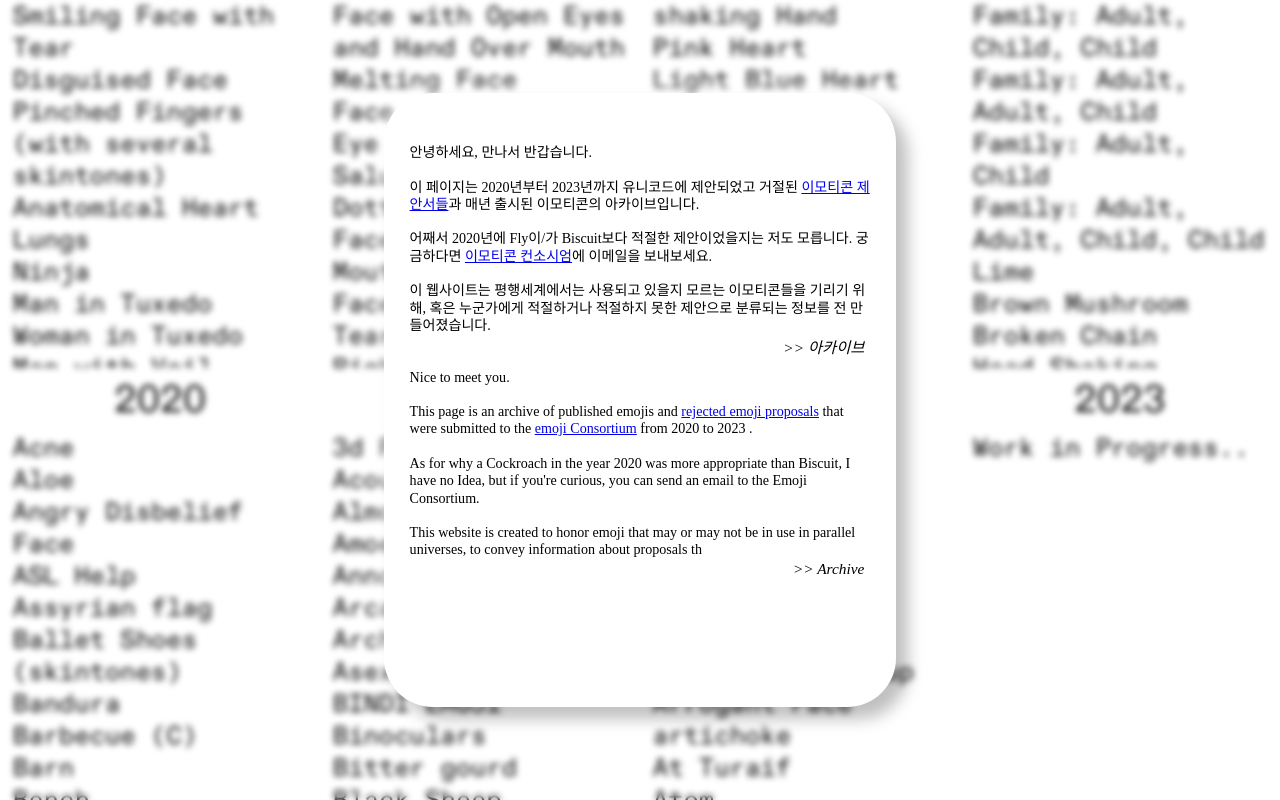
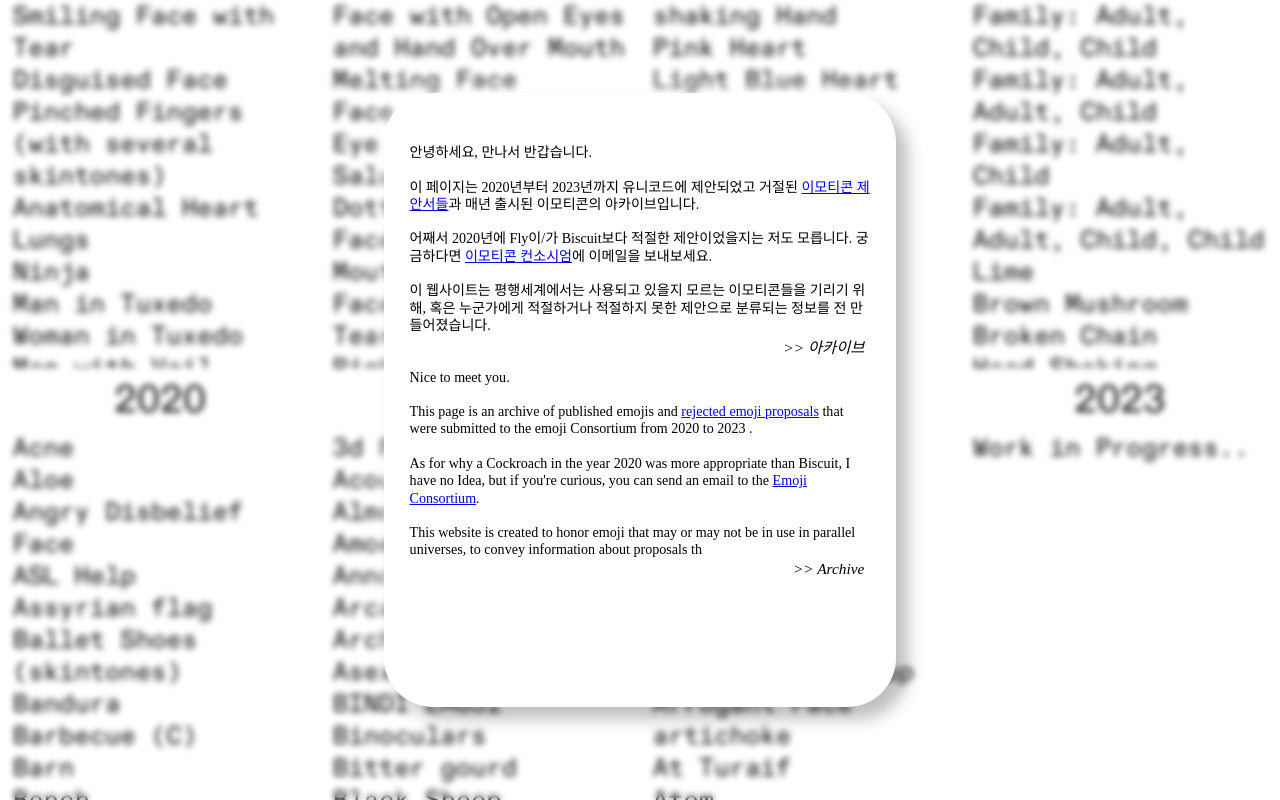
Before and after one commit to cocoa5191/emoji, a plain HTML site: page index.html in a window 1280 px wide. Drawn offline with Linux system fonts and the light colour scheme; a web font is replaced by a local one.

Commit message:
<a> position changed

```diff
--- a/index.html
+++ b/index.html
@@ -28,9 +28,9 @@
 <div id="eng">
 <br><br>Nice to meet you. <br><br>
 
-This page is an archive of published emojis and <a href="https://unicode.org/emoji/proposals.html#submission">rejected emoji proposals</a> that were submitted to the <a href="mailto:unicode@corp.unicode.org">emoji Consortium</a> from 2020 to 2023 . <br><br>
+This page is an archive of published emojis and <a href="https://unicode.org/emoji/proposals.html#submission">rejected emoji proposals</a> that were submitted to the emoji Consortium from 2020 to 2023 . <br><br>
 
-As for why a wordN in the year 202N was more appropriate than rejectedN, I have no Idea, but if you're curious, you can send an email to the Emoji Consortium. <br><br>
+As for why a wordN in the year 202N was more appropriate than rejectedN, I have no Idea, but if you're curious, you can send an email to the <a href="mailto:unicode@corp.unicode.org">Emoji Consortium</a>. <br><br>
 
 This website is created to honor emoji that may or may not be in use in parallel universes, <span id="description-containerE"></span>  <br> <button id="btnAcv">>> Archive</button>
 </div>
```
